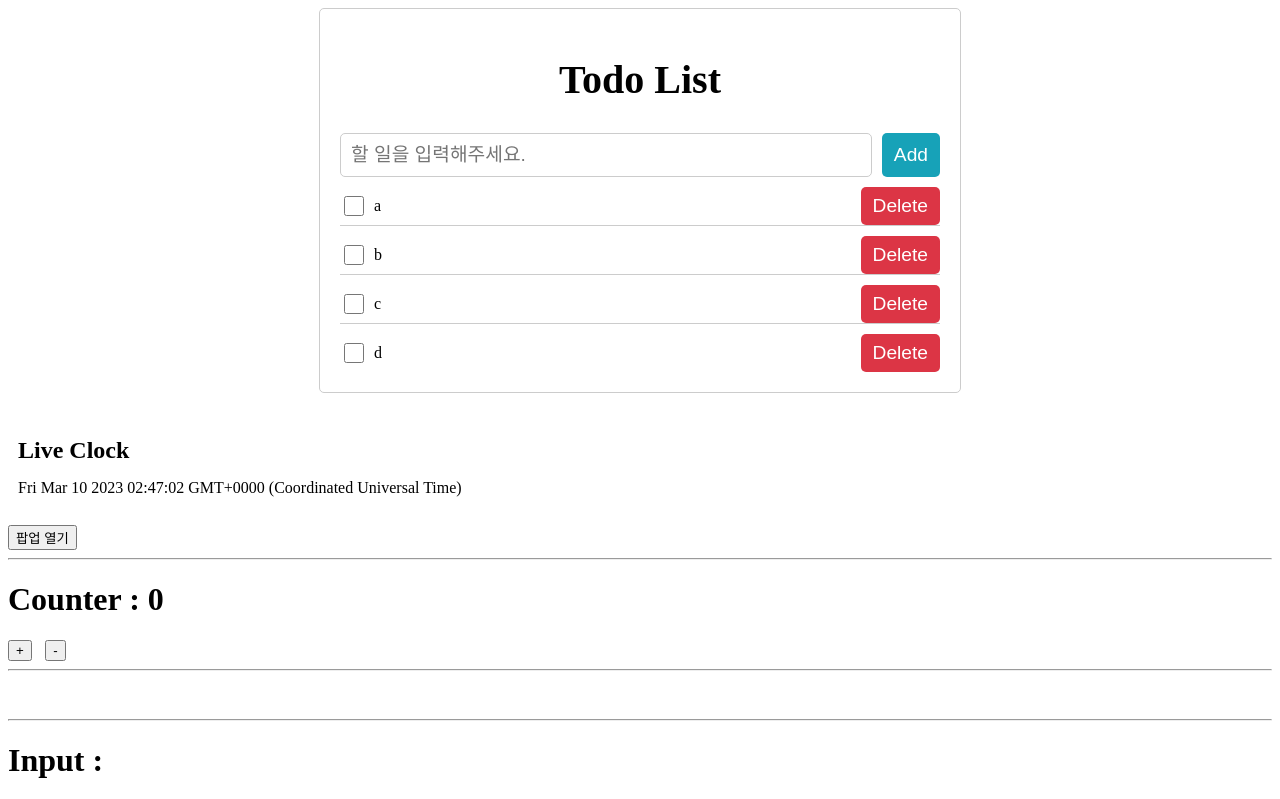
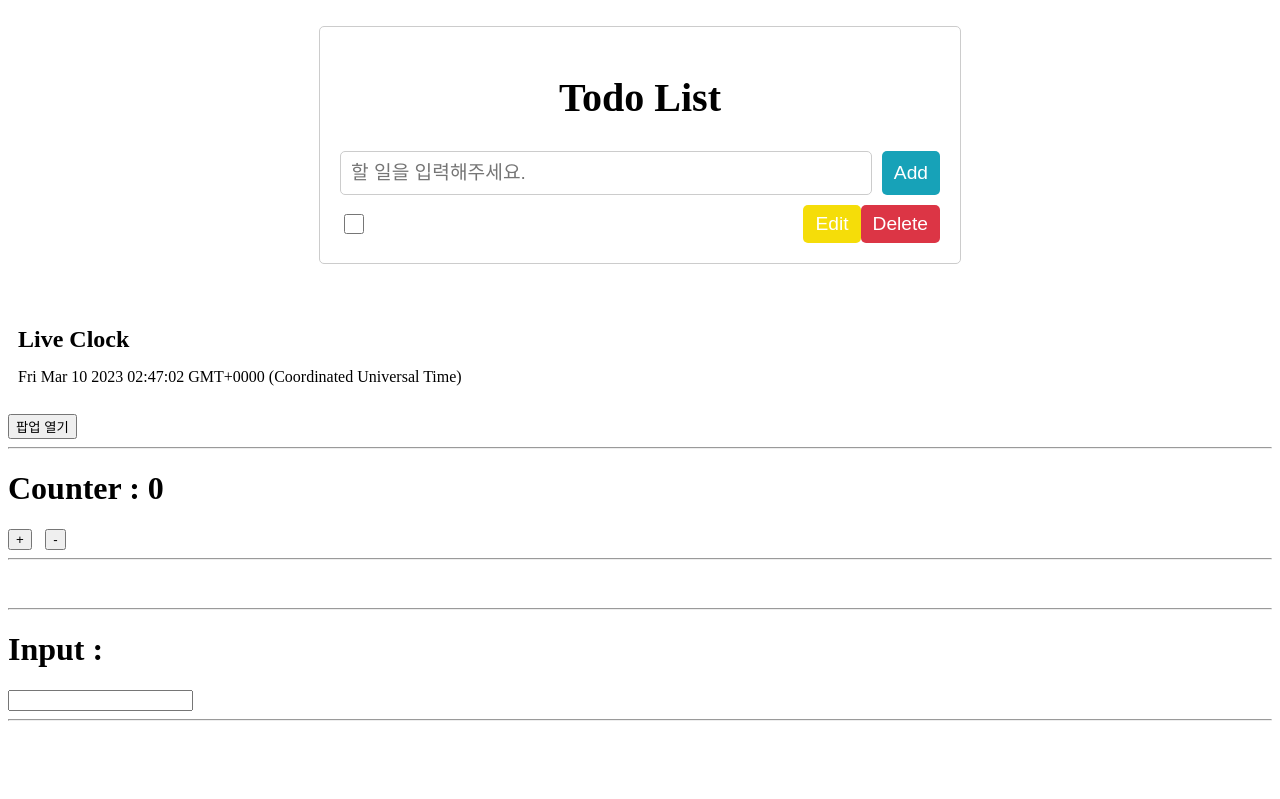
Before and after one commit to kimyk0120/react-standard, a React (Create React App) app: page / in a window 1280 px wide. Shown: the top 799 px of the page. Built offline with nearby package versions, Linux system fonts and the light colour scheme.

Commit message:
* add exam

```diff
--- a/src/App.tsx
+++ b/src/App.tsx
@@ -10,6 +10,7 @@ import Calculator from "@/components/Calculator";
 import Popup from "@/components/Popup";
 import LiveClock from "@/components/LiveClock";
 import ToDoList from "@/components/ToDoList";
+import ToDoList_2 from "@/components/ToDoList_2";
 
 const AppContainer = styled.div`
     display: flex;
@@ -23,7 +24,10 @@ function App() {
     // view
     return (
         <>
-            <ToDoList />
+            <br />
+            <ToDoList_2></ToDoList_2>
+            <br />
+            {/*<ToDoList />*/}
             <br />
             <LiveClock />
             <br />
--- /dev/null
+++ b/src/components/ToDoList_2.tsx
@@ -0,0 +1,137 @@
+import styled from "styled-components";
+
+const InputArea = styled.div`
+    display: flex;
+`;
+
+const Wrapper = styled.div`
+    max-width: 600px;
+    margin: 0 auto;
+    padding: 20px;
+    border: 1px solid #ccc;
+    border-radius: 5px;
+`;
+
+const Title = styled.h1`
+    font-size: 2.5rem;
+    text-align: center;
+    margin-bottom: 30px;
+`;
+
+const TodoItems = styled.ul`
+    list-style: none;
+    margin: 0;
+    padding: 0;
+`;
+
+const TodoItem = styled.li`
+    display: flex;
+    align-items: center;
+    justify-content: space-between;
+    margin-top: 10px;
+    border-bottom: 1px solid #ccc;
+
+    &:last-child {
+        border-bottom: none;
+    }
+`;
+
+const Checkbox = styled.input.attrs({ type: "checkbox" })`
+    margin-right: 10px;
+    height: 20px;
+    width: 20px;
+`;
+
+const Flex = styled.div`
+    display: flex;
+    align-items: center;
+`;
+
+const Task = styled.span<{ completed: boolean }>`
+    text-decoration: ${(props) => (props.completed ? "line-through" : "none")};
+`;
+
+const Button = styled.button`
+    padding: 8px 12px;
+    border: none;
+    border-radius: 5px;
+    font-size: 1.2rem;
+    cursor: pointer;
+    transition: all 0.2s;
+
+    &:hover {
+        opacity: 0.8;
+    }
+`;
+
+const AddButton = styled(Button)`
+    margin-left: 10px;
+    background-color: #17a2b8;
+    color: #fff;
+`;
+
+const EditButton = styled(Button)`
+    background-color: #f5dd09;
+    color: #fff;
+`;
+
+const DeleteButton = styled(Button)`
+    background-color: #dc3545;
+    color: #fff;
+`;
+
+const Input = styled.input`
+    width: 100%;
+    padding: 10px;
+    border: 1px solid #ccc;
+    border-radius: 5px;
+    font-size: 1.2rem;
+
+    &:focus {
+        outline: none;
+        border-color: #17a2b8;
+    }
+`;
+
+type Item = {
+    completed: boolean;
+    task: string;
+};
+
+const sampleList = [
+    { completed: false, task: "React" },
+    { completed: false, task: "AWS" },
+    { completed: false, task: "DevOps" },
+];
+
+/**
+ * @description 할 일 목록
+ */
+function TodoList() {
+    // view
+    return (
+        <Wrapper>
+            <Title>Todo List</Title>
+            <form>
+                <InputArea>
+                    <Input type="text" placeholder="할 일을 입력해주세요." />
+                    <AddButton> Add</AddButton>
+                </InputArea>
+            </form>
+            <TodoItems>
+                <TodoItem>
+                    <Flex>
+                        <Checkbox />
+                        <Task completed={false}></Task>
+                    </Flex>
+                    <div>
+                        <EditButton>Edit</EditButton>
+                        <DeleteButton>Delete</DeleteButton>
+                    </div>
+                </TodoItem>
+            </TodoItems>
+        </Wrapper>
+    );
+}
+
+export default TodoList;
```
